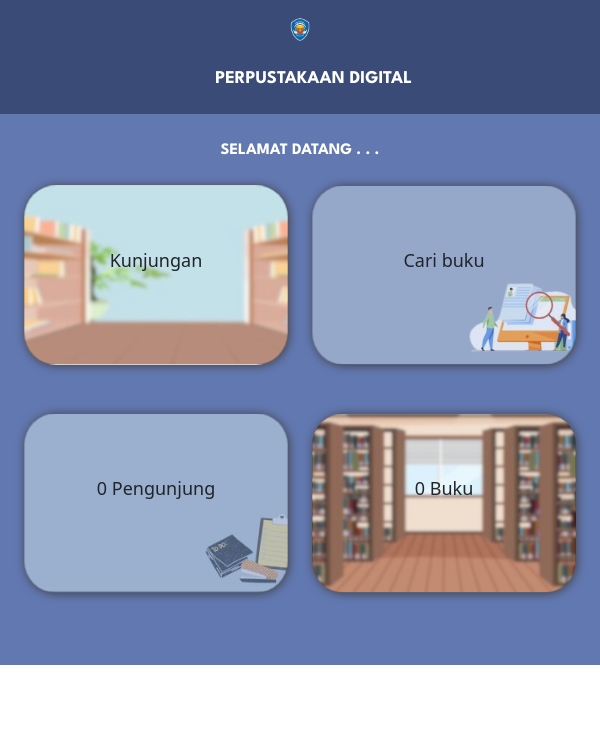
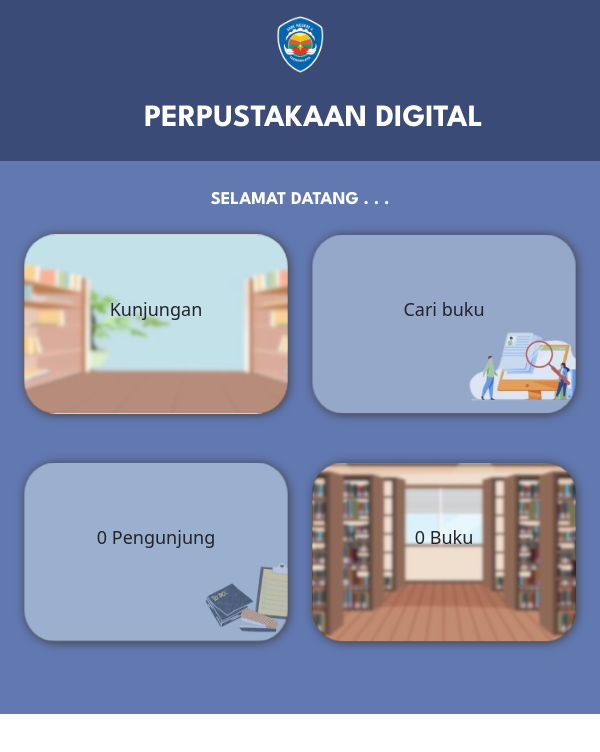
Before and after one commit to Fanikarina/Project-TeFa, a Nuxt app: page / in a window 600 px wide. Shown: the top 752 px of the page. Built offline with nearby package versions, Linux system fonts and the light colour scheme; no server answers; the database is empty.

Commit message:
Add files via upload

```diff
--- a/components/Header.vue
+++ b/components/Header.vue
@@ -4,7 +4,7 @@
             <img src="~/assets/img/logo-smkn4.png" alt="logo SMKN 4" />
         </div>
         <div class="col-md text-white spartan" style="">
-            <h2>PERPUSTAKAAN DIGITAL</h2>
+            <h1>PERPUSTAKAAN DIGITAL</h1>
         </div>
     </div>
 </template>
@@ -14,21 +14,23 @@
 img{
     width: 80px;
 }
+h1{
+    padding-top: 1%;
+}
 
 @media only screen and (max-width: 600px){
     .row{
         text-align: center;
     }
     img{
-        width: 20px;
+        width: 50px;
     }
-    h2{
-        font-size: large;
+    h1{
         padding-top: 5%
     }
 }
 @media only screen and (min-width:600px) and (max-width:900px){
-    h2{
+    h1{
         margin-left: 5%;
     }
 
--- a/pages/index.vue
+++ b/pages/index.vue
@@ -1,7 +1,7 @@
 <template>
     <div class="container-fluid">
         <div class="text-center">
-            <h2>SELAMAT DATANG . . .</h2>
+            <h2 class="text">SELAMAT DATANG . . .</h2>
         </div>
         <div class="row my-4 justify-content-center">
             <div class="col-lg-4 col-6" >
@@ -78,8 +78,8 @@ onMounted(()=>{
     .card{
         height: 50px;
     }
-    h2{
-        font-size: 1em;
+    .text{
+        font-size: large;
     }
     h3{
         font-size: large;
@@ -88,7 +88,7 @@ onMounted(()=>{
 .container-fluid{
     background-color: #6278B1;
 }
-h2{
+.text{
     padding-top: 5%;
     font-family: "League Spartan", sans-serif;
     color: white;
```
Also changed, not shown: 1 other file (tests, documents, lock files or other folders).
